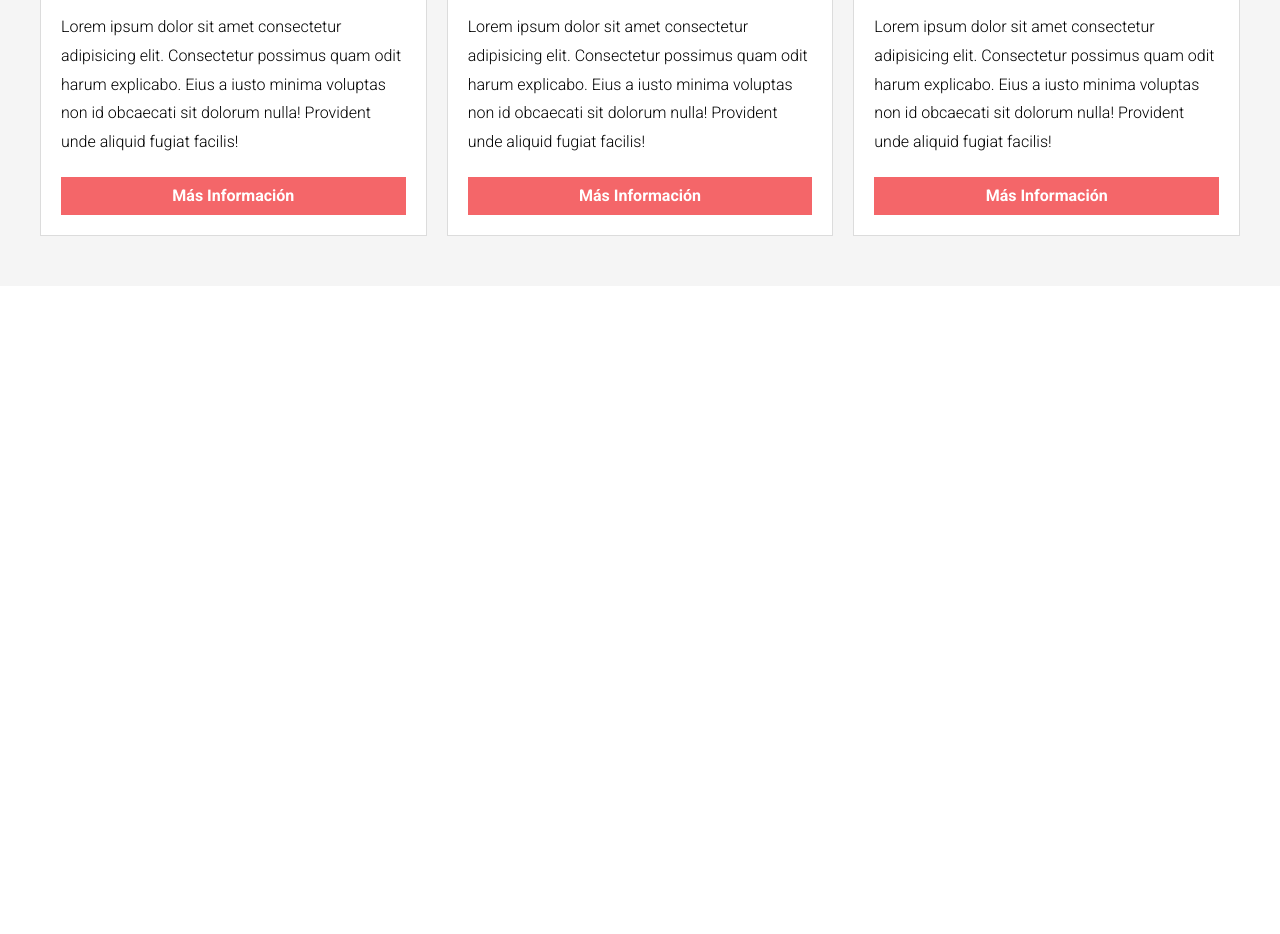
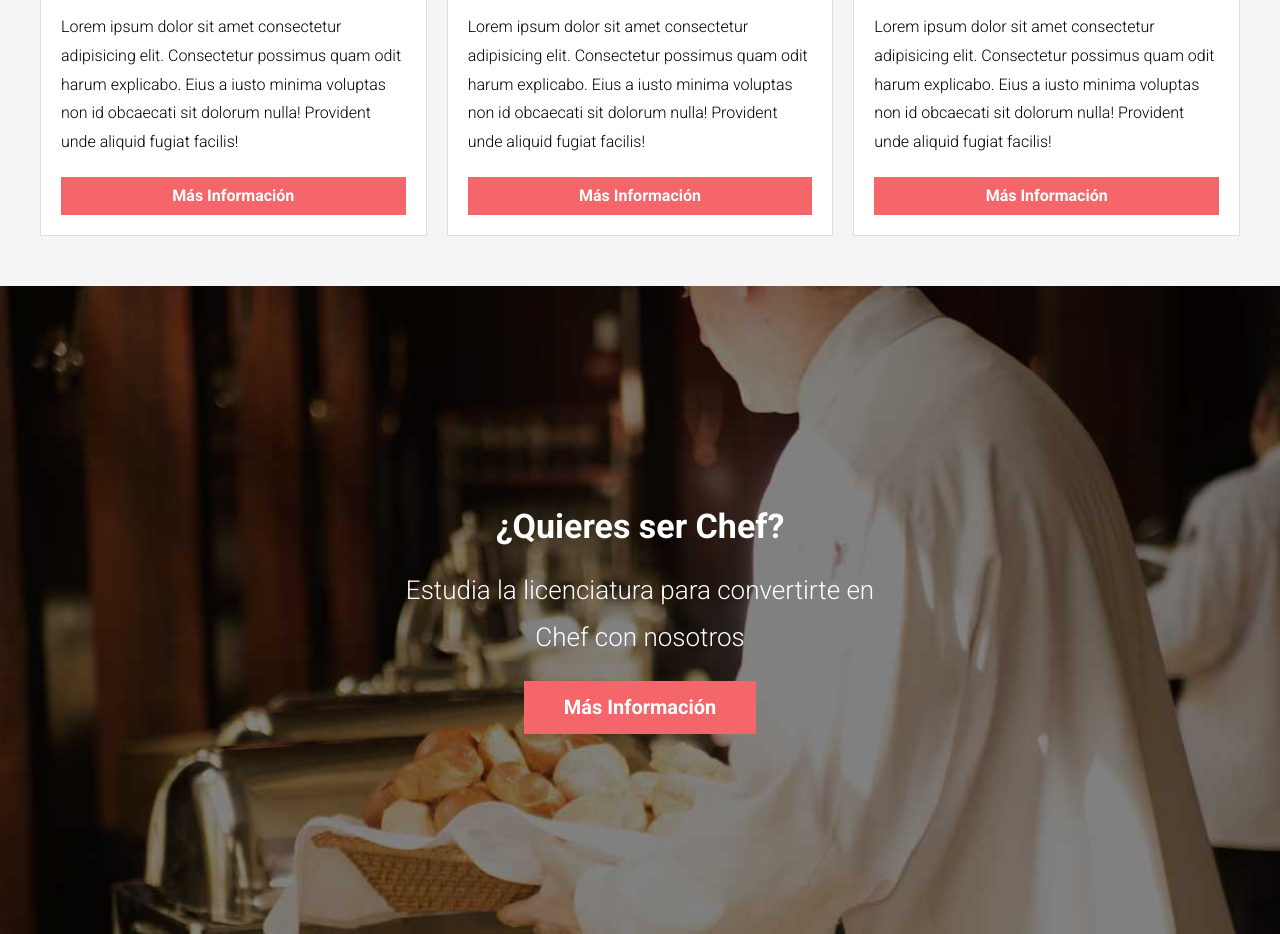
Before and after one commit to Naibaf93/Escuela-de-cocina, a website: page index.html in a window 1280 px wide. Shown: the part 3006-3940 px from the top of the page. Before the commit the page ends 3292 px from the top, so only its background shows below. Drawn offline with Linux system fonts and the light colour scheme.

Commit message:
creacion y css de la seccion licenciatura

```diff
--- a/index.html
+++ b/index.html
@@ -164,5 +164,11 @@
             </div><!-- Card -->
         </div>
     </main>
+
+    <section class="escuela">
+        <h2 class="escuela__heading">¿Quieres ser Chef?</h2>
+        <p class="escuela__texto">Estudia la licenciatura para convertirte en Chef con nosotros</p>
+        <a href="#" class="escuela__enlace">Más Información</a>
+    </section>
 </body>
 </html>
--- /dev/null
+++ b/src/scss/ui/contenido/_escuela.scss
@@ -0,0 +1,23 @@
+@use 'base/variables' as v;
+@use 'base/mixins' as m;
+
+.escuela {
+    @include m.bgImage('../img/chef_bg.jpg');
+    padding: 20rem 0;
+    text-align: center;
+    color: v.$blanco;
+
+    &__heading {
+        font-weight: 700;
+    }
+
+    &__texto {
+        font-size: 2.6rem;
+        max-width: 50rem;
+        margin: 0 auto;
+    }
+
+    &__enlace {
+        @include m.boton(v.$primario, v.$blanco);
+    }
+}
--- a/src/scss/ui/contenido/_index.scss
+++ b/src/scss/ui/contenido/_index.scss
@@ -1,3 +1,4 @@
 @forward 'bloques';
 @forward 'nosotros';
 @forward 'clases';
+@forward 'escuela';
```
Also changed, not shown: build/css/app.css, 1 other file.
